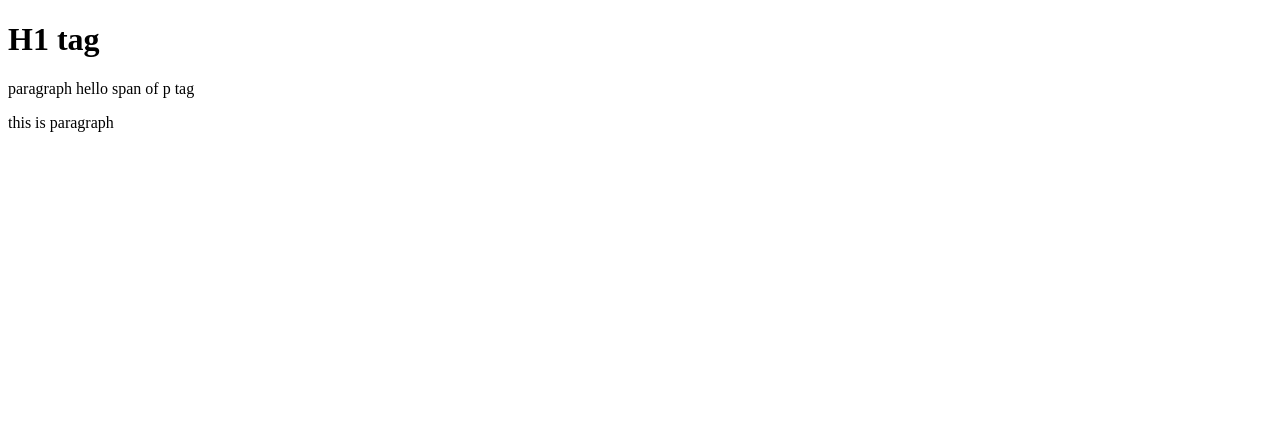
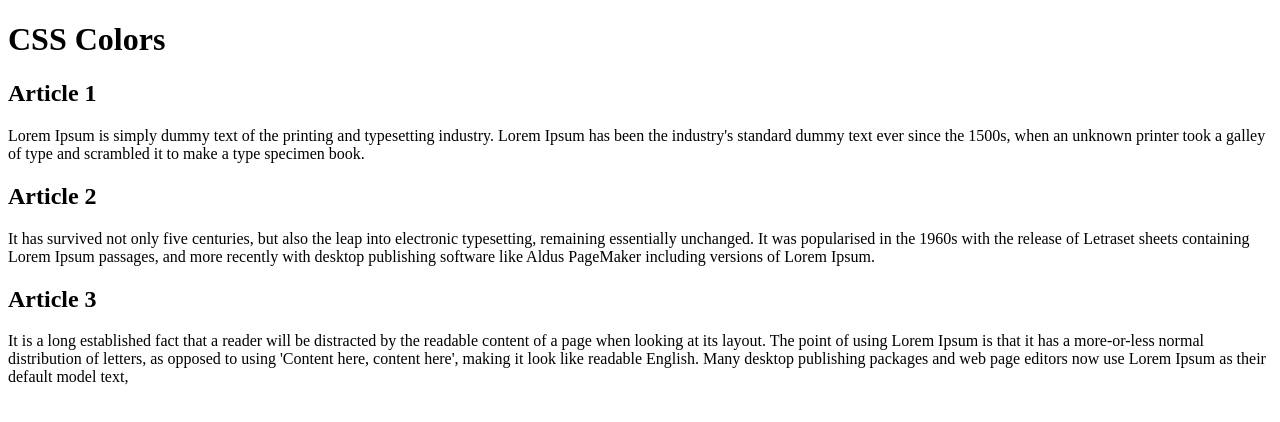
Before and after one commit to yunus-a1i/CSS-FOR-BEGINNERS, a website built with Vite: page index.html in a window 1280 px wide. Built offline with nearby package versions, Linux system fonts and the light colour scheme.

Commit message:
Update index.html

```diff
--- a/index.html
+++ b/index.html
@@ -8,9 +8,17 @@
     <title>Vite App</title>
   </head>
   <body>
-    <h1>H1 tag</h1>
-    <p id="para"> paragraph <span class="highlight">hello span</span> of p tag</p>
-    <p class="gray" >this is paragraph</p>
+    <h1>CSS Colors</h1>
+    <h2>Article 1
+    </h2>
+      <p>Lorem Ipsum is simply dummy text of the printing and typesetting industry. Lorem Ipsum has been the industry's standard dummy text ever since the 1500s, when an unknown printer took a galley of type and scrambled it to make a type specimen book.</p>
+    <h2>Article 2
+    </h2>
+      <p>It has survived not only five centuries, but also the leap into electronic typesetting, remaining essentially unchanged. It was popularised in the 1960s with the release of Letraset sheets containing Lorem Ipsum passages, and more recently with desktop publishing software like Aldus PageMaker including versions of Lorem Ipsum.
+      </p>
+    <h2>Article 3
+    </h2>
+      <p>It is a long established fact that a reader will be distracted by the readable content of a page when looking at its layout. The point of using Lorem Ipsum is that it has a more-or-less normal distribution of letters, as opposed to using 'Content here, content here', making it look like readable English. Many desktop publishing packages and web page editors now use Lorem Ipsum as their default model text,</p>
     <script type="module" src="./src/main.js"></script>
   </body>
 </html>
```
